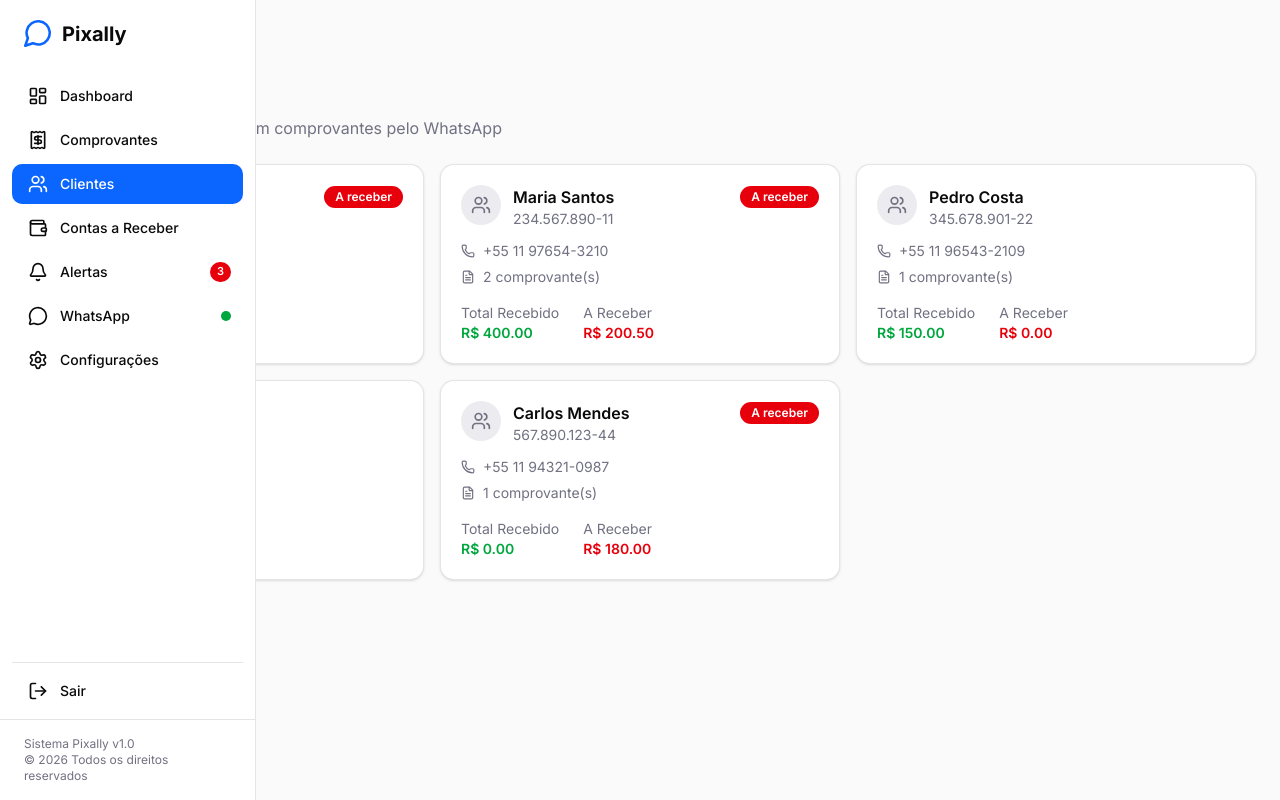
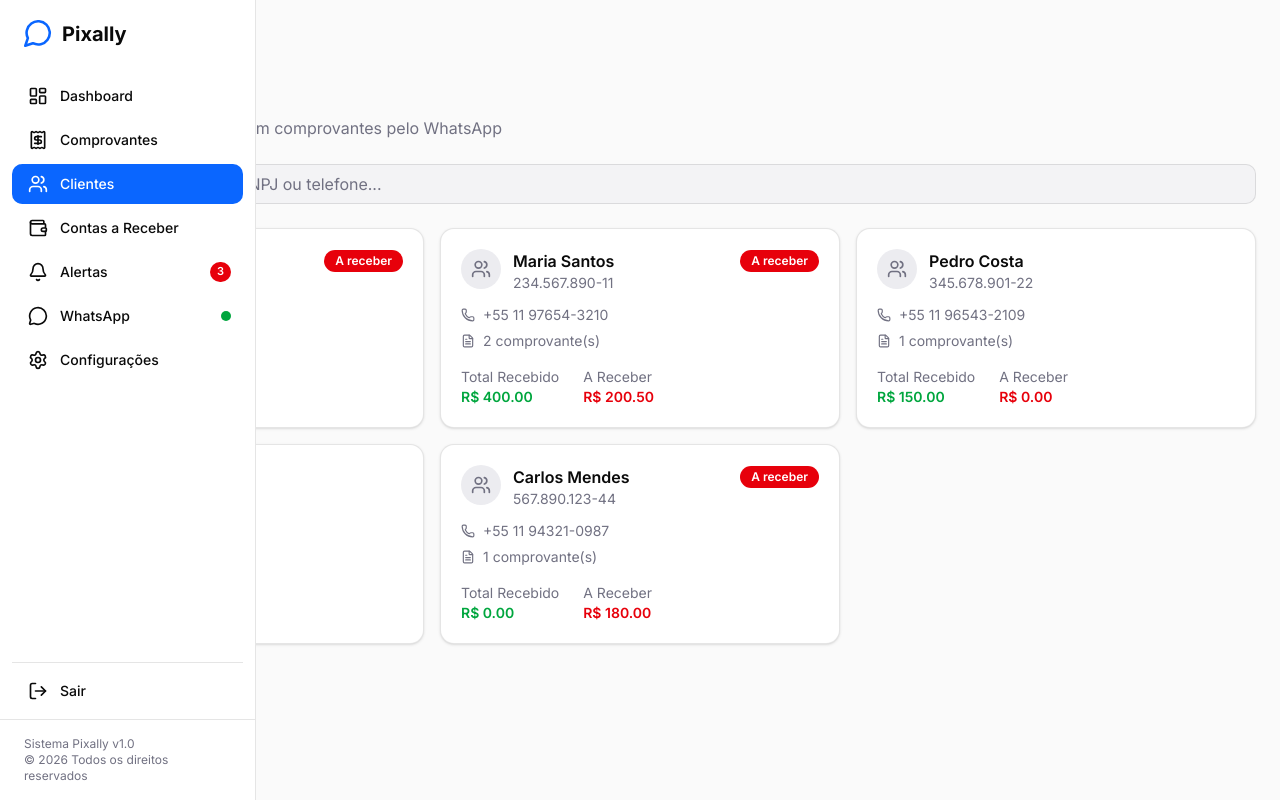
Before and after one commit to pixally-app/pixally-frontend, a Next.js app: page /clients in a window 1280 px wide. Built offline with nearby package versions, Linux system fonts and the light colour scheme.

Commit message:
feat: add search filter

```diff
--- a/src/app/(main)/clients/page.tsx
+++ b/src/app/(main)/clients/page.tsx
@@ -1,11 +1,26 @@
 "use client";
 
+import { useState, useMemo } from "react";
 import { Card, CardContent } from "@/components/ui/card";
+import { Input } from "@/components/ui/input";
 import { Badge } from "@/components/ui/badge";
-import { Users, Phone, FileText } from "lucide-react";
+import { Users, Phone, FileText, Search } from "lucide-react";
 import { clients } from "@/data/mock-clients";
 
 export default function ClientsPage() {
+  const [search, setSearch] = useState("");
+
+  const filtered = useMemo(() => {
+    if (!search) return clients;
+    const term = search.toLowerCase();
+    return clients.filter(
+      (c) =>
+        c.name.toLowerCase().includes(term) ||
+        c.cpfCnpj.includes(term) ||
+        c.phone.includes(term)
+    );
+  }, [search]);
+
   return (
     <div className="space-y-6">
       <div>
@@ -15,8 +30,21 @@ export default function ClientsPage() {
         </p>
       </div>
 
+      <div className="flex items-center gap-4">
+        <div className="relative flex-1">
+          <Search className="absolute left-3 top-1/2 -translate-y-1/2 size-4 text-muted-foreground" />
+          <Input
+            placeholder="Buscar por nome, CPF/CNPJ ou telefone..."
+            aria-label="Buscar por nome, CPF/CNPJ ou telefone"
+            className="pl-9"
+            value={search}
+            onChange={(e) => setSearch(e.target.value)}
+          />
+        </div>
+      </div>
+
       <div className="grid grid-cols-1 md:grid-cols-2 lg:grid-cols-3 gap-4">
-        {clients.map((client) => {
+        {filtered.map((client) => {
           const hasReceivable = client.totalReceivable !== "R$ 0.00";
 
           return (
```
